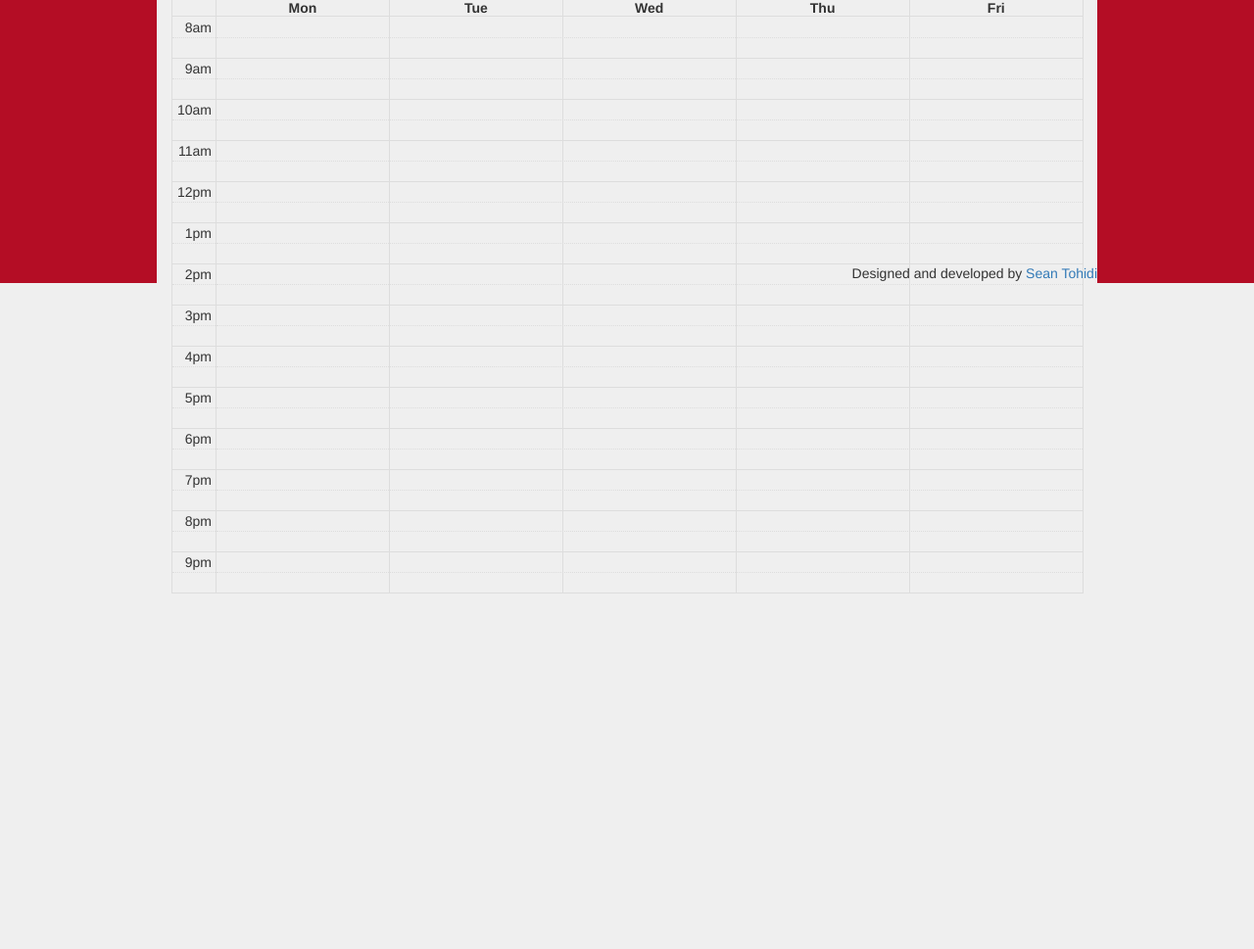
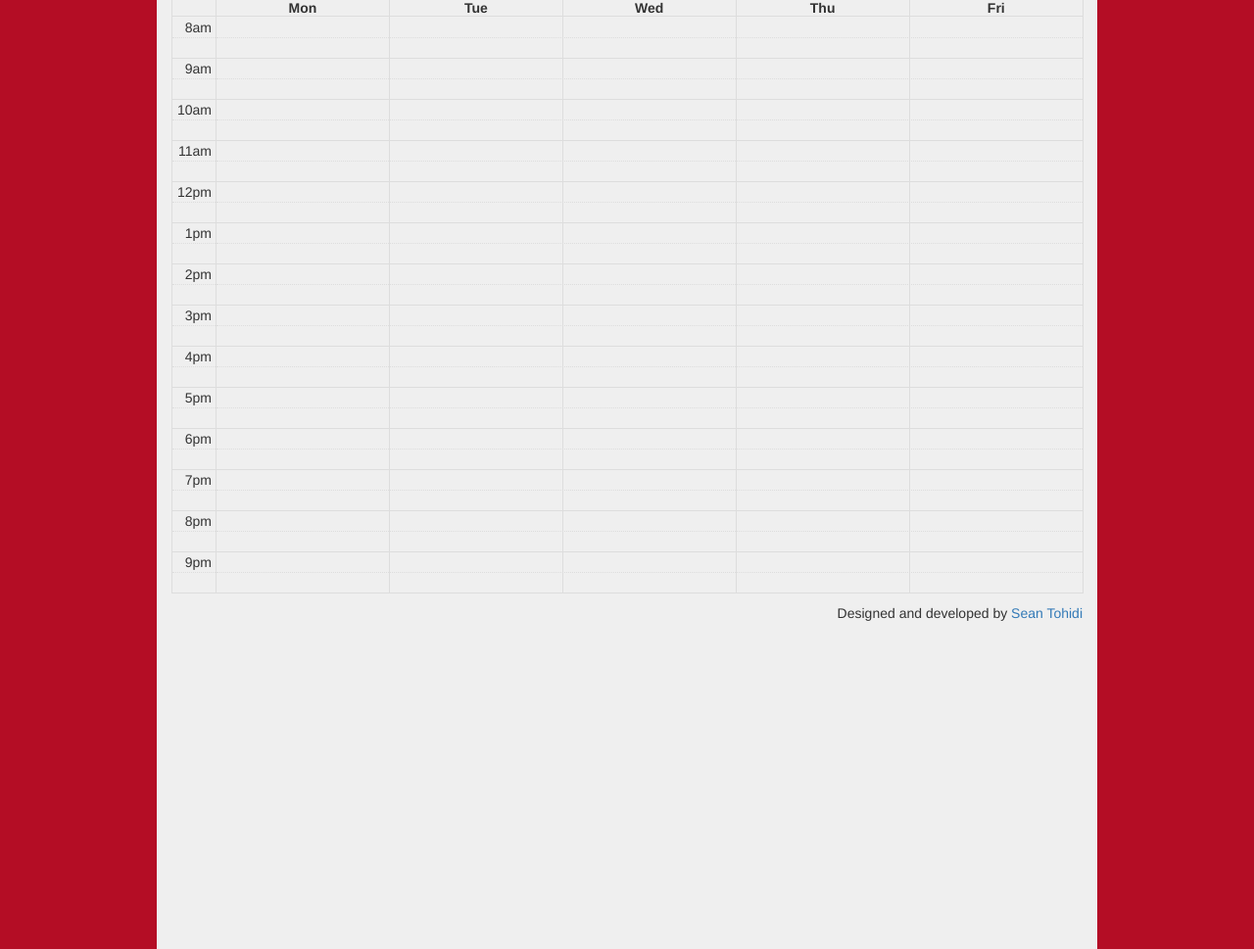
Before and after one commit to MohamedHozayen/Carleton-Schedule-Optimizer, a Django app: template scheduler/templates/scheduler/index.html in a window 1280 px wide. Shown: the part 511-1480 px from the top of the page at 98% size. Before the commit the page ends 1117 px from the top, so only its background shows below. Run offline with Django 3.2, Linux system fonts and the light colour scheme; tables that the repository leaves empty hold one stand-in row (values such as "Sample post"); the template is opened without the code that fills it: values that come from a table or form of the project are taken from there, most other values are stand-ins (such as "Sample title", 1, 10 or a date in 2020); some libraries are stand-ins or nearby versions.

Commit message:
The calendar is positioned correctly, although the mobile view of the results needs work

```diff
--- a/scheduler/static/scheduler/schedulerstyles.css
+++ b/scheduler/static/scheduler/schedulerstyles.css
@@ -1,13 +1,3 @@
-@media all and (max-width: 1000px) {
-  #sides {
-    display: none;
-  }
-
-  #footer {
-    display: none;
-  }
-}
-
 body {
   background-color: #EFEFEF;
 }
@@ -24,14 +14,14 @@ body {
 
 #sides {
 	background-color: #B40D25;
-	height: 100%;
+	height: 185%;
 	width: 12.5%;
 }
 
 #footer {
-	position: absolute;
-	bottom: 0;
-	right: 0;
+  top: 10px;
+  position: relative;;
+  float: right;
 }
 
 #result {
@@ -44,3 +34,22 @@ body {
 .fc-today {
   background: #EFEFEF !important;
 }
+
+/*This block is for viewing the page on mobile*/
+@media all and (max-width: 1000px) {
+  #middle {
+    width: 100%;
+  }
+
+  /*#result {
+    width: 50%;
+  }*/
+
+  #sides {
+    display: none;
+  }
+
+  #footer {
+    display: none;
+  }
+}
--- a/scheduler/templates/scheduler/index.html
+++ b/scheduler/templates/scheduler/index.html
@@ -50,8 +50,7 @@ $(document).ready(function() {
 				Fill in the semester of interest along with each of the courses you want to take in the text boxes below. Please input the courses in the format XXXX1000, where XXXX is the department code and 1000 is the course code. Submit an empty form to see the results for an example semester.</p>
 
 			    <div class="row">
-			        <div class="col-md-4">
-			        	<!-- <br> -->
+			      <div class="col-md-4" id="form">
 							<form action="" method="post">
 							    {% csrf_token %}
 							    {{ form.as_p }}
@@ -69,9 +68,10 @@ $(document).ready(function() {
 			        </div>
 			    </div>
 
-					{% if result %}
 					<div id='calendar'></div>
-					{% endif %}
+					<!-- {% if result %}
+						<div id='calendar'></div>
+					{% endif %} -->
 
 			    <div id='footer'>Designed and developed by <a href='http://seanrt.github.io/'>Sean Tohidi</a></div>
 			</div>
```
Lines whose indentation alone changed are shown as unchanged.
